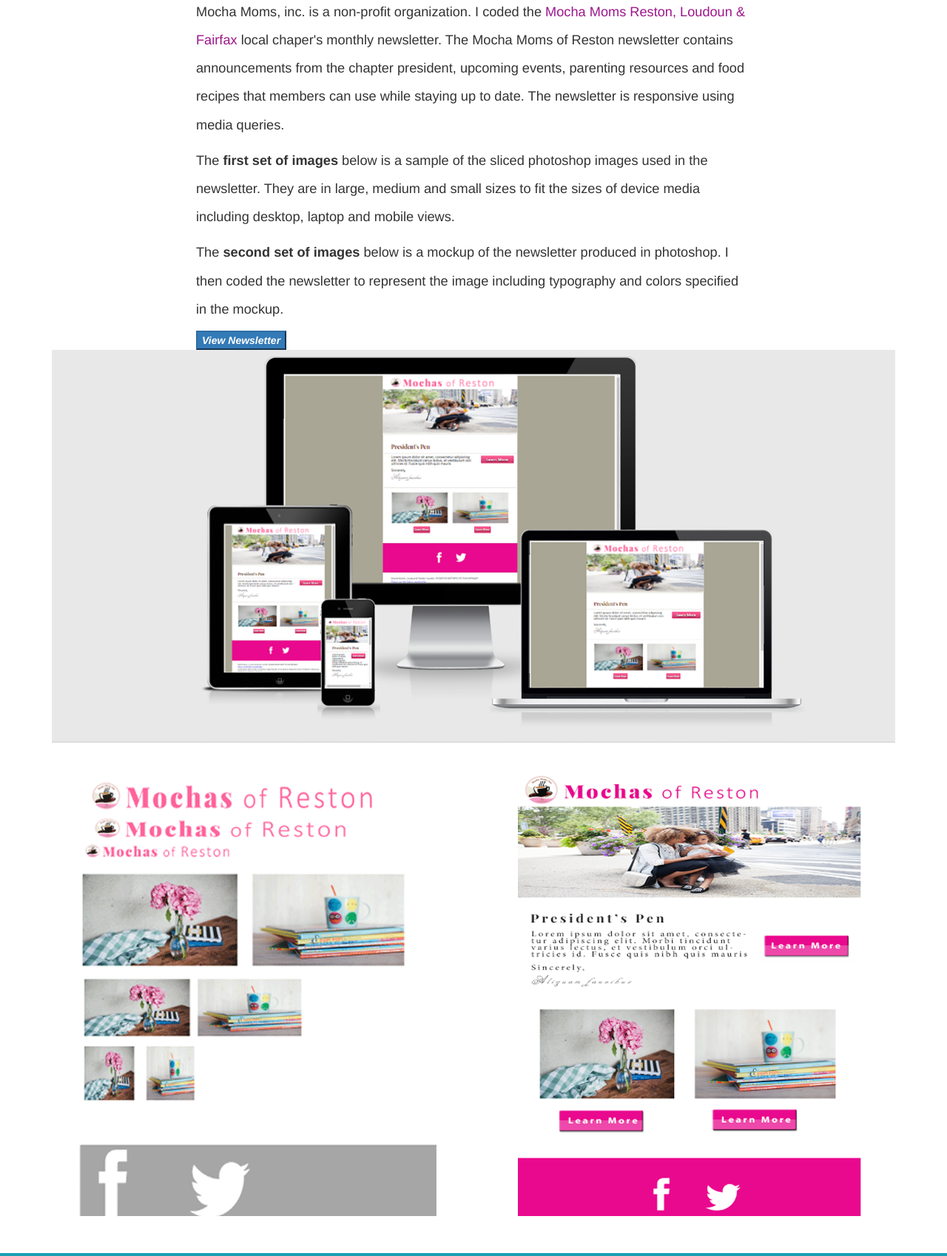
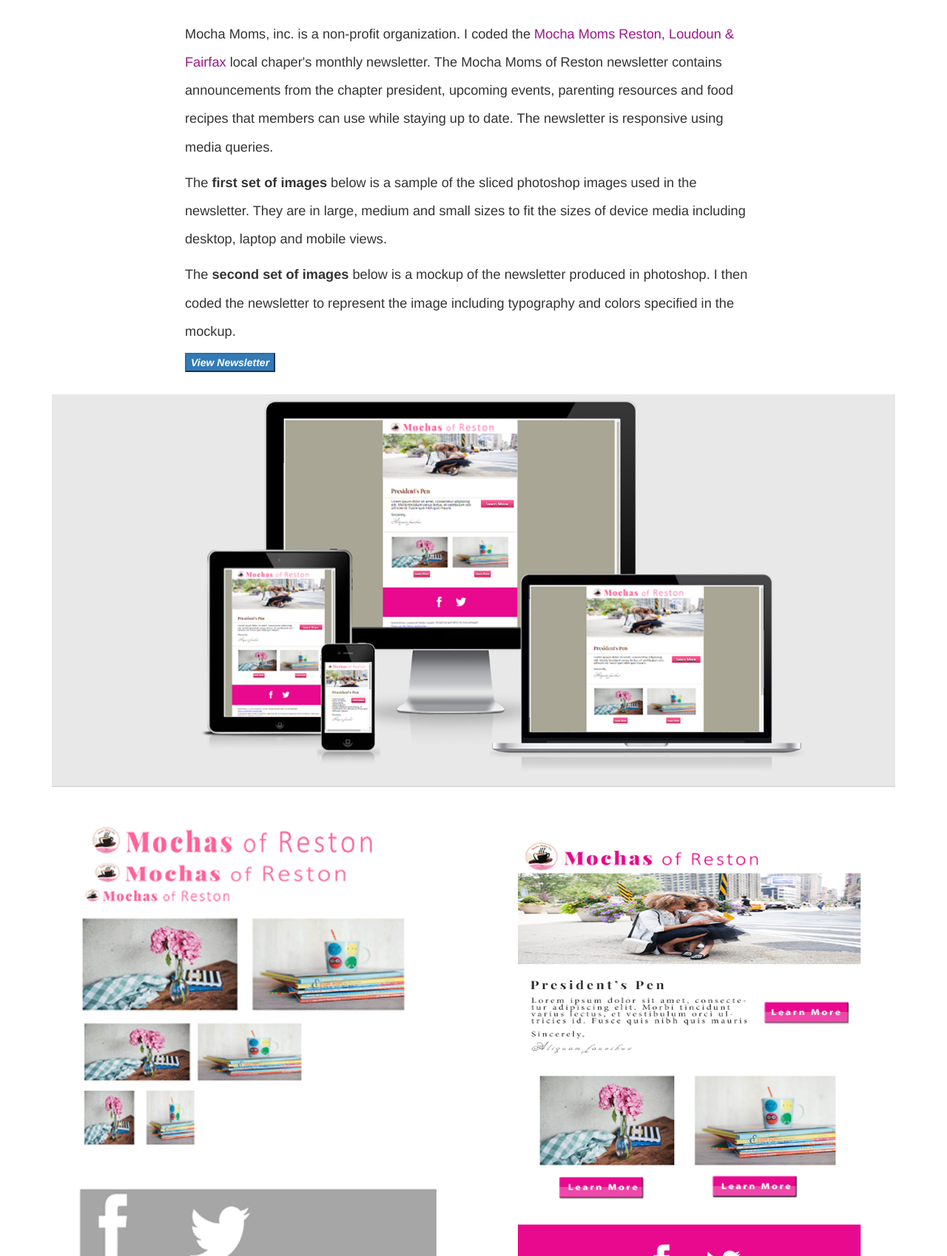
Before and after one commit to alona22193/byalona.io, a plain HTML site: page Website Files/portfolio/newsletter/index.html in a window 1280 px wide. Shown: the part 318-2016 px from the top of the page at 74% size. Drawn offline with nearby package versions, Linux system fonts and the light colour scheme; a web font is replaced by a local one.

```diff
--- a/Website Files/css/styles.css
+++ b/Website Files/css/styles.css
@@ -265,7 +265,7 @@ font-weight: 500;
 }
 
 .alona_image_space, .alona_description_space {
-	padding: 20px 0px;
+	padding: 30px 0px;
 }
 
 
--- a/Website Files/portfolio/newsletter/index.html
+++ b/Website Files/portfolio/newsletter/index.html
@@ -72,7 +72,7 @@
 
     <div class="container">
       <div class="row">
-  		<div class="col-xs-10 col-xs-offset-1 col-sm-8 col-sm-offset-2">
+  		<div class="col-xs-10 col-xs-offset-1 col-sm-8 col-sm-offset-2 alona_description_space">
   			<h2 class="text-center"><span id="port-name"><a href="HTMLNewsletter/">HTML Newsletter</a></span></h2>
 
               <p class="text-center">
@@ -102,7 +102,7 @@
         <div class="col-xs-12 col-sm-12 col-md-6">
             <img class="img-responsive center-block " src="../../img/newsletter-content.png" alt="sliced psd images for web design" />
         </div>
-        <div class="col-xs-12 col-sm-12 col-md-6">
+        <div class="col-xs-12 col-sm-12 col-md-6 alona_image_space">
             <img class="img-responsive center-block " src="../../img/newsletter-mockup.png" alt="mockup of newsletter in photoshop" />
         </div>
 
```
Also changed, not shown: Website Files/bakery/css/main.css (+13 -2 lines), Website Files/index.html (+3 -3 lines), Website Files/portfolio/mocha/index.html (+2 -2 lines), Website Files/img/envelope.png (added), Website Files/img/git.png (added), Website Files/img/oak-psd.png (deleted), Website Files/img/oak.png (deleted).
